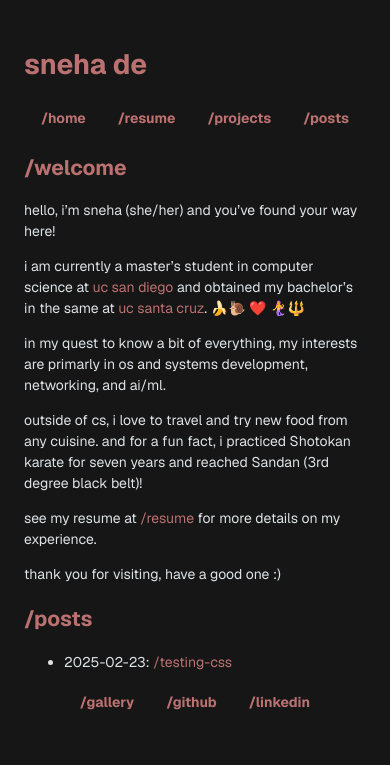
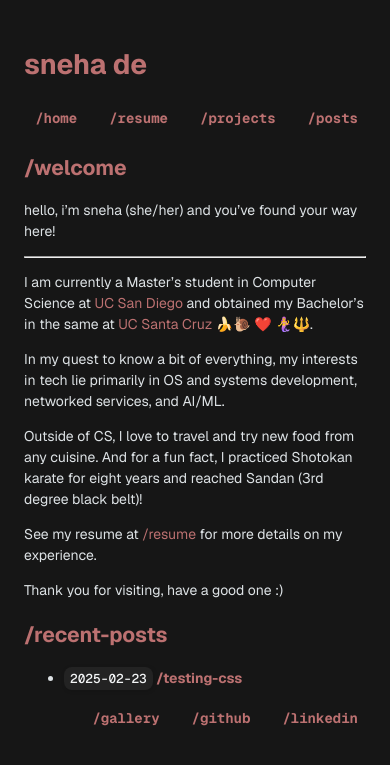
Before and after one commit to sneha-afk/sneha-afk.github.io, a Jekyll site: the page built from index.md, in a window 390 px wide. Shown: the top 765 px of the page. Built offline with Jekyll 4.4.1, drawn with Linux system fonts in a browser that asks for light colours.

Commit message:
fix alignment on mobile

```diff
--- a/_sass/_images.scss
+++ b/_sass/_images.scss
@@ -8,6 +8,19 @@
   border: 2px solid $gray-800;
   border-radius: $spacing-sm;
   object-fit: cover;
+}
+
+img:hover {
+  color: #424242;
+  -webkit-transition: all 0.3s ease-in;
+  -moz-transition: all 0.3s ease-in;
+  -ms-transition: all 0.3s ease-in;
+  -o-transition: all 0.3s ease-in;
+  transition: all 0.3s ease-in;
+  opacity: 1;
+  transform: scale(1.1);
+  -ms-transform: scale(1.1);
+  -webkit-transform: scale(1.1);
 }
 
 // Container for images
@@ -43,10 +56,4 @@
     grid-template-columns: 1fr; // Stack vertically if not enough space
     padding: 0 $spacing-xs;
   }
-
-  .img-item {
-    img {
-      width: 100%;
-    }
-  }
 }
--- a/_sass/_navigation.scss
+++ b/_sass/_navigation.scss
@@ -20,6 +20,7 @@
     flex-wrap: wrap;
     justify-content: flex-end;
     gap: $spacing-md;
+    font-family: $font-monospace;
 
     ul {
       display: flex;
@@ -60,7 +61,7 @@
 @media (max-width: $mobile-breakpoint) {
   .site-navbar {
     flex-direction: row;
-    align-items: flex-start;
+    align-items: flex-end;
     width: 100%;
 
     h1 {
@@ -71,7 +72,7 @@
     nav {
       width: 100%;
       margin-left: 0;
-      justify-content: center;
+      justify-content: right;
 
       ul {
         justify-content: center;
--- a/_sass/_resume.scss
+++ b/_sass/_resume.scss
@@ -83,54 +83,6 @@
         }
       }
 
-      // &-header {
-      //   display: grid;
-      //   grid-template-areas:
-      //     "position date"
-      //     "employer location";
-      //   grid-template-columns: 1fr auto;
-      //   align-items: baseline;
-      //
-      //   .position {
-      //     grid-area: position;
-      //     font-weight: bold;
-      //     margin: 0;
-      //   }
-      //
-      //   .date {
-      //     grid-area: date;
-      //     font-style: italic;
-      //     text-align: right;
-      //     margin: 0;
-      //   }
-      //
-      //   .employer {
-      //     grid-area: employer;
-      //     font-style: italic;
-      //   }
-      //
-      //   .tech-stack {
-      //     grid-area: employer;
-      //     font-weight: bold;
-      //   }
-      //
-      //   // .tech-stack::before {
-      //   //   content: "Technologies";
-      //   //   font-weight: bold;
-      //   // }
-      //
-      //   .degree {
-      //     grid-area: employer;
-      //     font-weight: bold;
-      //   }
-      //
-      //   .location {
-      //     grid-area: location;
-      //     font-style: italic;
-      //     text-align: right;
-      //   }
-      // }
-
       &-details {
         margin-left: $spacing-md;
         padding-left: $spacing-sm;
@@ -172,9 +124,19 @@
 
       .resume-item {
         .resume-item-header {
+          display: flex;
           flex-direction: column;
-          align-items: flex-start;
           gap: $spacing-xs;
+
+          .position,
+          .employer,
+          .degree,
+          .tech-stack,
+          .date,
+          .location {
+            text-align: left;
+            margin-bottom: $spacing-xs;
+          }
         }
       }
     }
--- a/index.md
+++ b/index.md
@@ -8,17 +8,20 @@
 
 hello, i'm sneha (she/her) and you've found your way here!
 
-i am currently a master's student in computer science at [uc san diego](https://cse.ucsd.edu/) and obtained my bachelor's in the same at [uc santa cruz](https://engineering.ucsc.edu/departments/computer-science-and-engineering/). 🍌🐌 ❤️ 🧜‍♀️🔱
+---
 
-in my quest to know a bit of everything, my interests are primarly in os and systems development, networking, and ai/ml.
+I am currently a Master's student in Computer Science at [UC San Diego](https://cse.ucsd.edu/) and obtained my Bachelor's in the same at [UC Santa Cruz](https://engineering.ucsc.edu/departments/computer-science-and-engineering/) 🍌🐌 ❤️ 🧜‍♀️🔱.
 
-outside of cs, i love to travel and try new food from any cuisine. and for a fun fact, i practiced Shotokan karate for seven years and reached Sandan (3rd degree black belt)!
+In my quest to know a bit of everything, my interests in tech lie primarily in OS and systems development, networked services, and AI/ML.
 
-see my resume at [/resume](./pages/resume.md) for more details on my experience.
+Outside of CS, I love to travel and try new food from any cuisine. And for a fun fact, I practiced Shotokan karate for eight years and reached Sandan (3rd degree black belt)!
 
-thank you for visiting, have a good one :)
+See my resume at [/resume](./pages/resume.md) for more details on my experience.
 
-## /posts
-{% for post in site.posts %}
-- {{ post.date | date: "%Y-%m-%d" }}: [{{ post.title }}]({{ post.url }})
+Thank you for visiting, have a good one :)
+
+## /recent-posts
+{% assign sorted_posts = site.posts | sort: "date" | reverse %}
+{% for post in sorted_posts limit:5 %}
+- `{{ post.date | date: "%Y-%m-%d" }}` <b>[{{ post.title }}]({{ post.url }})</b>
 {% endfor %}
```
